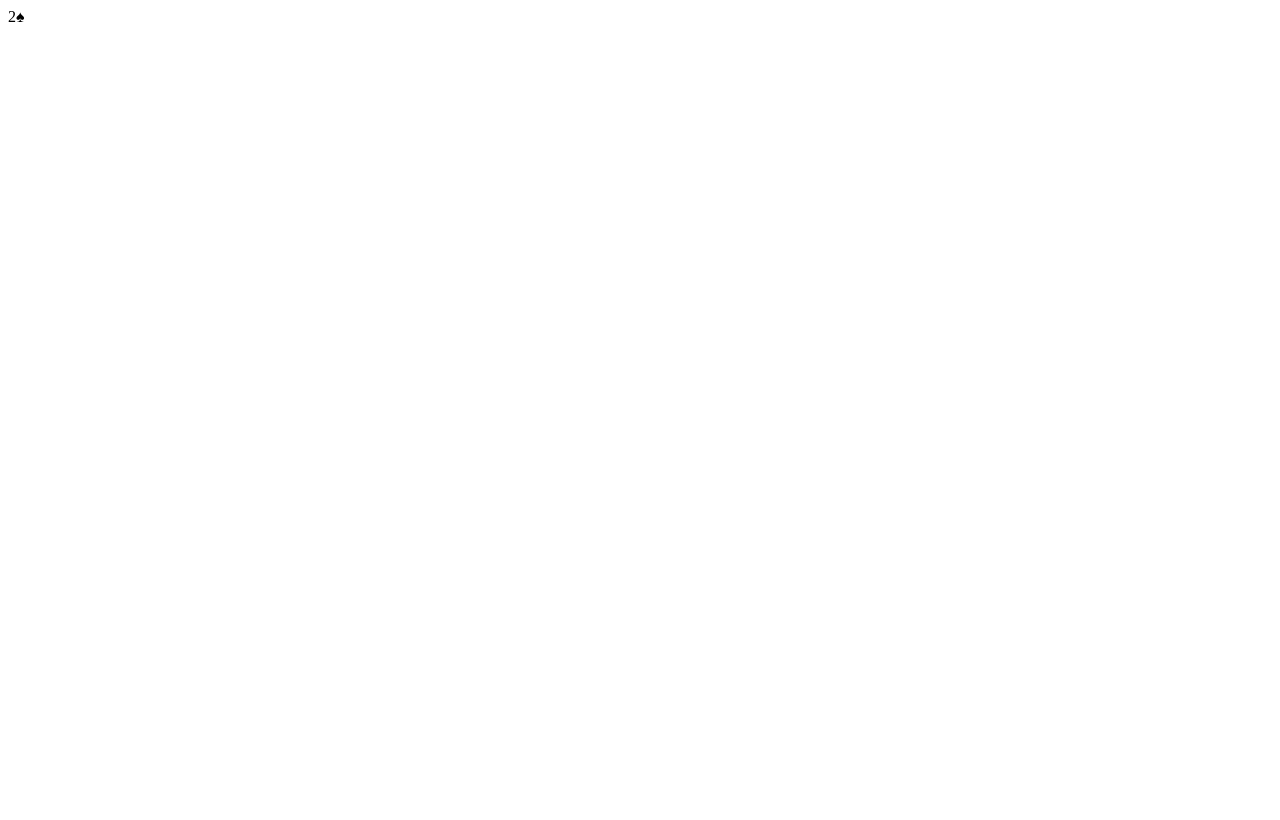
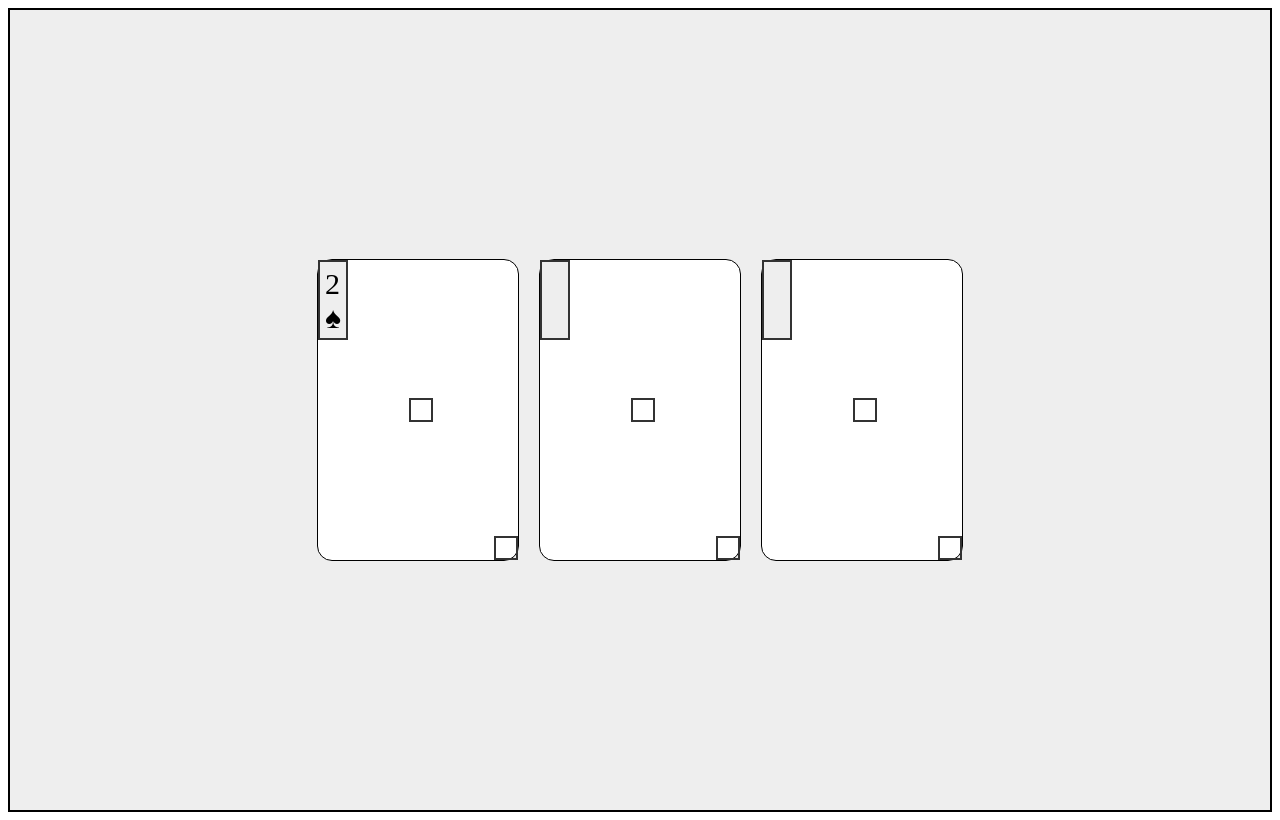
Before and after one commit to goochofarabia/playing-cards, a plain HTML site: page index.html in a window 1280 px wide. Drawn offline with Linux system fonts and the light colour scheme.

Commit message:
Update index.html

```diff
--- a/index.html
+++ b/index.html
@@ -5,7 +5,7 @@
   <meta charset="UTF-8">
   <meta name="viewport" content="width=device-width, initial-scale=1.0">
   <title>Playing Cards</title>
-  <link rel="stylsheet" href="styles.css">
+  <link rel="stylesheet" href="styles.css">
 
 </head>
 
```
